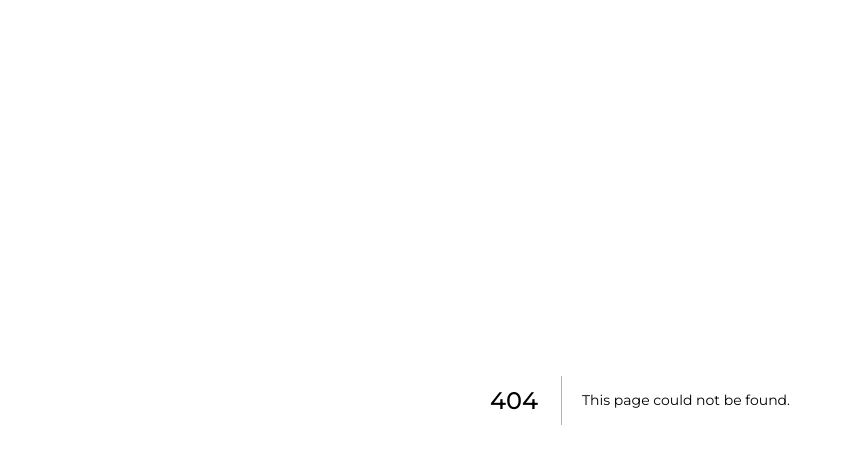
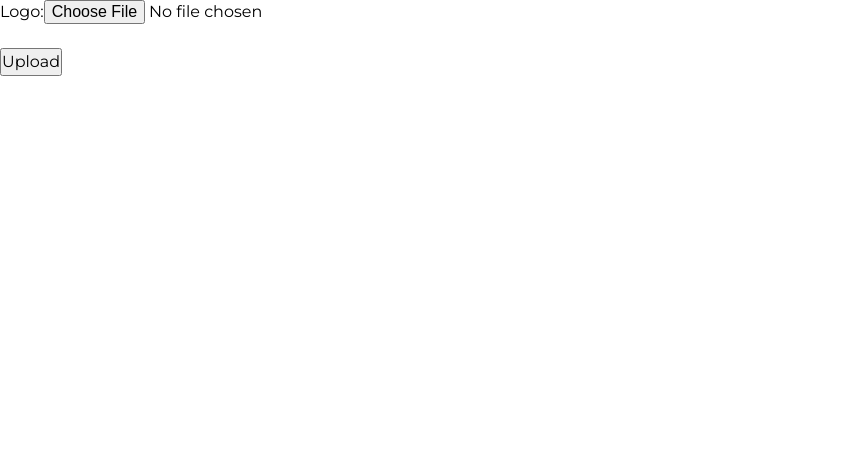
Before and after one commit to S3-Proftaakgroep-3/frontend-monorepo, a Next.js app in the folder apps/company-frontend/: page /upload in a window 1280 px wide. Before the commit this address had no page. Shown: the top 464 px of the page, without its empty margins (0-849 px from the left). Built offline with nearby package versions, Linux system fonts and the light colour scheme.

Commit message:
File upload

```diff
--- /dev/null
+++ b/apps/company-frontend/components/imageInput.component.tsx
@@ -0,0 +1,90 @@
+import { uuidv4 } from "@firebase/util"
+import { getDownloadURL, ref, uploadBytes } from "firebase/storage"
+import { useState } from "react"
+import { storage } from "../firebase"
+
+export const ImageInput = () => {
+
+    const [image, setImage] = useState<File>()
+    const [downloadUrl, setDownloadUrl] = useState<string>('')
+
+    // Checks image type
+    // Sets image in state
+    // THIS FUNCTION IS READY TO BE USED
+    const handleChange = async (e: any) => {
+        if (e.target.files && e.target.files[0]) {
+
+            // Image file
+            const file = e.target.files[0]
+            const fileType: string = file.type
+
+            // Allowed file types
+            const allowedTypes: string[] = ['image/jpeg', 'image/png', 'image/webp']
+
+            // Check if file type is allowed
+            if (allowedTypes.indexOf(fileType) == -1) {
+                alert(`Bestand type: ${fileType} is niet toegestaan. Gelieve een afbeelding van de volgende types selecteren: jpeg/jpg, png of webp.`)
+            } else {
+                setImage(file)
+            }
+        }
+    }
+
+    // Upload image to Cloud Storage
+    // ADD THIS CODE TO SAVE BUTTON
+    const handleUpload = async () => {
+
+        if (image) {
+            // Create unique image ID
+            const id: string = uuidv4()
+
+            // Reference to to-be-created file
+            const imgRef = ref(storage, id)
+
+            try {
+                // Upload image to firebase storage
+                await uploadBytes(imgRef, image)
+
+                // Get download url
+                const url: string = await getDownloadURL(imgRef)
+
+                // DON'T SET URL TO A STATE
+                // INSTEAD, PUT IT IN REQUEST BODY
+                setDownloadUrl(url)
+
+            } catch (e) {
+
+                alert('Toevoegen van afbeelding mislukt.')
+            }
+        }
+    }
+
+    return (
+        <div>
+            {/* Label & input */}
+            <label htmlFor="logo">Logo:</label>
+            <input
+                type='file'
+                id="logo"
+                onChange={handleChange}
+                accept=".jpeg,.png, .webp"
+            />
+
+            {/* Dit keer was het niet Steijn */}
+            <br/> <br/>
+
+            {/* Upload button */}
+            <button onClick={handleUpload}>Upload</button>
+
+            {/* Dit keer was het niet Steijn */}
+            <br/> <br/>
+
+            {/* Display download url */}
+            {
+                downloadUrl &&
+                <p>{`Download url: ${downloadUrl}`}</p>
+            }
+        </div>
+
+    )
+}
--- /dev/null
+++ b/apps/company-frontend/firebase.ts
@@ -0,0 +1,19 @@
+// Import the functions you need from the SDKs you need
+import { initializeApp } from "firebase/app";
+import { getStorage } from "firebase/storage";
+
+// Your web app's Firebase configuration
+const firebaseConfig = {
+  apiKey: "AIzaSyAD3Tf7VuJofPAfQoQpARQQFgJETBd49K4",
+  authDomain: "mdma-bbcb4.firebaseapp.com",
+  projectId: "mdma-bbcb4",
+  storageBucket: "mdma-bbcb4.appspot.com",
+  messagingSenderId: "865757289313",
+  appId: "1:865757289313:web:e4c02a18b4453482cfc320"
+};
+
+// Initialize Firebase
+const app = initializeApp(firebaseConfig);
+
+// Initialize Cloud Storage
+export const storage = getStorage(app);
--- /dev/null
+++ b/apps/company-frontend/pages/upload.tsx
@@ -0,0 +1,8 @@
+import { ImageInput } from "../components/imageInput.component";
+
+export default function Upload () {
+
+    return (
+        <ImageInput/>
+    )
+}
--- a/package.json
+++ b/package.json
@@ -25,6 +25,7 @@
   "dependencies": {
     "@react-oauth/google": "^0.5.1",
     "classnames": "^2.3.2",
+    "firebase": "^9.15.0",
     "jest": "^29.1.2",
     "jwt-decode": "^3.1.2",
     "next-transpile-modules": "^9.0.0",
```
Also changed, not shown: 1 other file (tests, documents, lock files or other folders).
